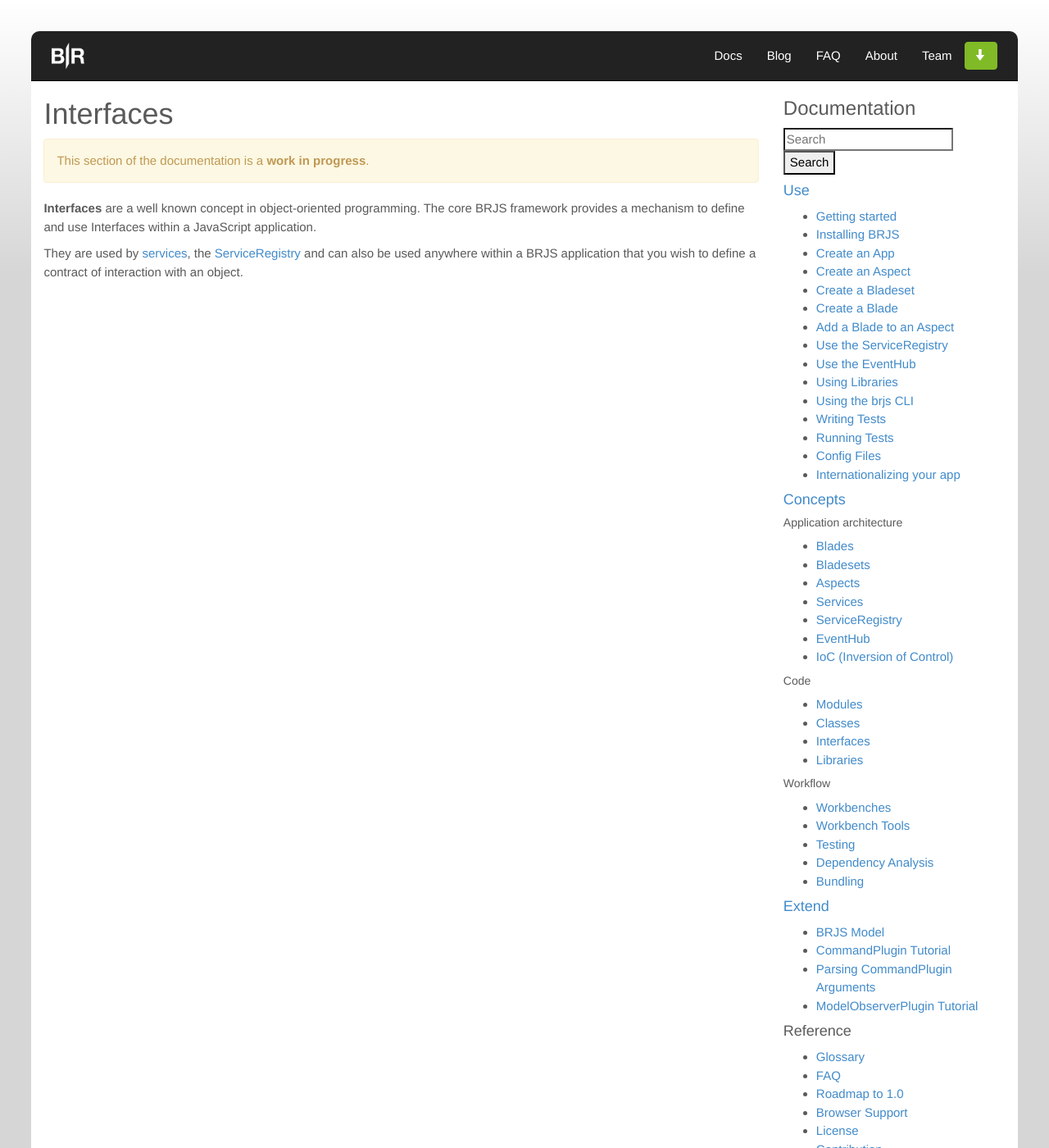
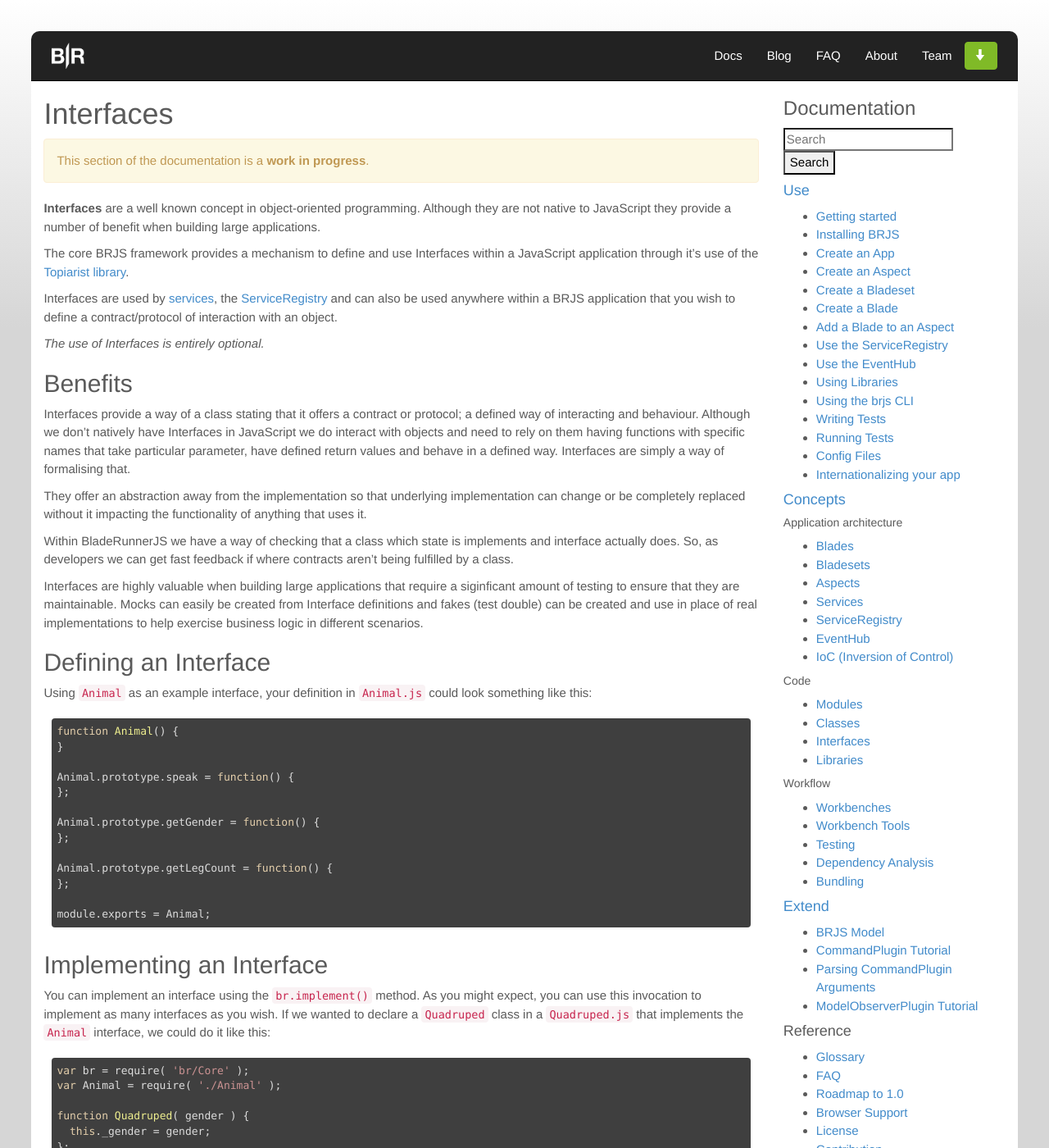
Before and after one commit to BladeRunnerJS/brjs-site, a Jekyll site: the page built from docs/concepts/interfaces.md, in a window 1280 px wide and 1400 px high. Shown: the whole window at 82% size. Built offline with Jekyll 4.4.1, drawn with Linux system fonts in a browser that asks for light colours; nearby versions of some CDN libraries; Markdown is read by kramdown in place of the engine named in the settings; some of the changed text lies outside the part shown.

Commit message:
Updating interface details

````diff
--- a/docs/concepts/interfaces.md
+++ b/docs/concepts/interfaces.md
@@ -3,6 +3,74 @@
 title: Interfaces
 permalink: /docs/concepts/interfaces/
 ---
-**Interfaces** are a well known concept in object-oriented programming. The core BRJS framework provides a mechanism to define and use Interfaces within a JavaScript application.
+**Interfaces** are a well known concept in object-oriented programming. Although they are not native to JavaScript they provide a number of benefit when building large applications.
 
-They are used by [services](/docs/concepts/services/), the [ServiceRegistry](/docs/concepts/service_registry) and can also be used anywhere within a BRJS application that you wish to define a contract of interaction with an object.
+The core BRJS framework provides a mechanism to define and use Interfaces within a JavaScript application through it's use of the [Topiarist library](https://github.com/BladeRunnerJS/topiarist).
+
+Interfaces are used by [services](/docs/concepts/services/), the [ServiceRegistry](/docs/concepts/service_registry) and can also be used anywhere within a BRJS application that you wish to define a contract/protocol of interaction with an object.
+
+*The use of Interfaces is entirely optional.*
+
+## Benefits
+
+Interfaces provide a way of a class stating that it offers a contract or protocol; a defined way of interacting and behaviour. Although we don't natively have Interfaces in JavaScript we do interact with objects and need to rely on them having functions with specific names that take particular parameter, have defined return values and behave in a defined way. Interfaces are simply a way of formalising that.
+
+They offer an abstraction away from the implementation so that underlying implementation can change or be completely replaced without it impacting the functionality of anything that uses it.
+
+Within BladeRunnerJS we have a way of checking that a class which state is implements and interface actually does. So, as developers we can get fast feedback if where contracts aren't being fulfilled by a class.
+
+Interfaces are highly valuable when building large applications that require a siginficant amount of testing to ensure that they are maintainable. Mocks can easily be created from Interface definitions and fakes (test double) can be created and use in place of real implementations to help exercise business logic in different scenarios.
+
+## Defining an Interface
+
+Using `Animal` as an example interface, your definition in `Animal.js` could look something like this:
+
+```js
+function Animal() {
+}
+
+Animal.prototype.speak = function() {
+};
+
+Animal.prototype.getGender = function() {
+};
+
+Animal.prototype.getLegCount = function() {
+};
+
+module.exports = Animal;
+```
+
+## Implementing an Interface
+
+You can implement an interface using the `br.implement()` method. As you might expect, you can use this invocation to implement as many interfaces as you wish. If we wanted to declare a `Quadruped` class in a `Quadruped.js` that implements the `Animal` interface, we could do it like this:
+
+```js
+var br = require( 'br/Core' );
+var Animal = require( './Animal' );
+
+function Quadruped( gender ) {
+  this._gender = gender;
+};
+br.implement( Quadruped, Animal );
+
+Quadruped.prototype.getLegCount = function() {
+  return 4;
+};
+
+Quadruped.prototype.getGender = function() {
+  return this._gender;
+};
+
+module.exports = Quadruped;
+```
+
+If another class implements the `Animal` interface, it must implement all its methods as well, or **an exception will be thrown after the declaration**. For example: if a class states that it implements `Animal`, but does not provide an implementation for the method `speak()``. Although we can't do static type checking we do get fast feedback that there is a problem in our code.
+
+## Where next?
+
+You may also notice the Quadruped class hasn't implemented the speak() method, which effectively makes this an abstract class. For more information check out the [Classes docs](/docs/concepts/classes).
+
+Take a look at [services](/docs/concepts/services/), how they tie into Interfaces. Also see the [ServiceRegistry](/docs/concepts/service_registry) where services are registered.
+
+[Topiarist](https://github.com/BladeRunnerJS/topiarist) enables both classes and interfaces and we wrote up an [introductory blog post on Topiarist](http://bladerunnerjs.org/blog/topiarist/) that's worth taking a look at.
````
